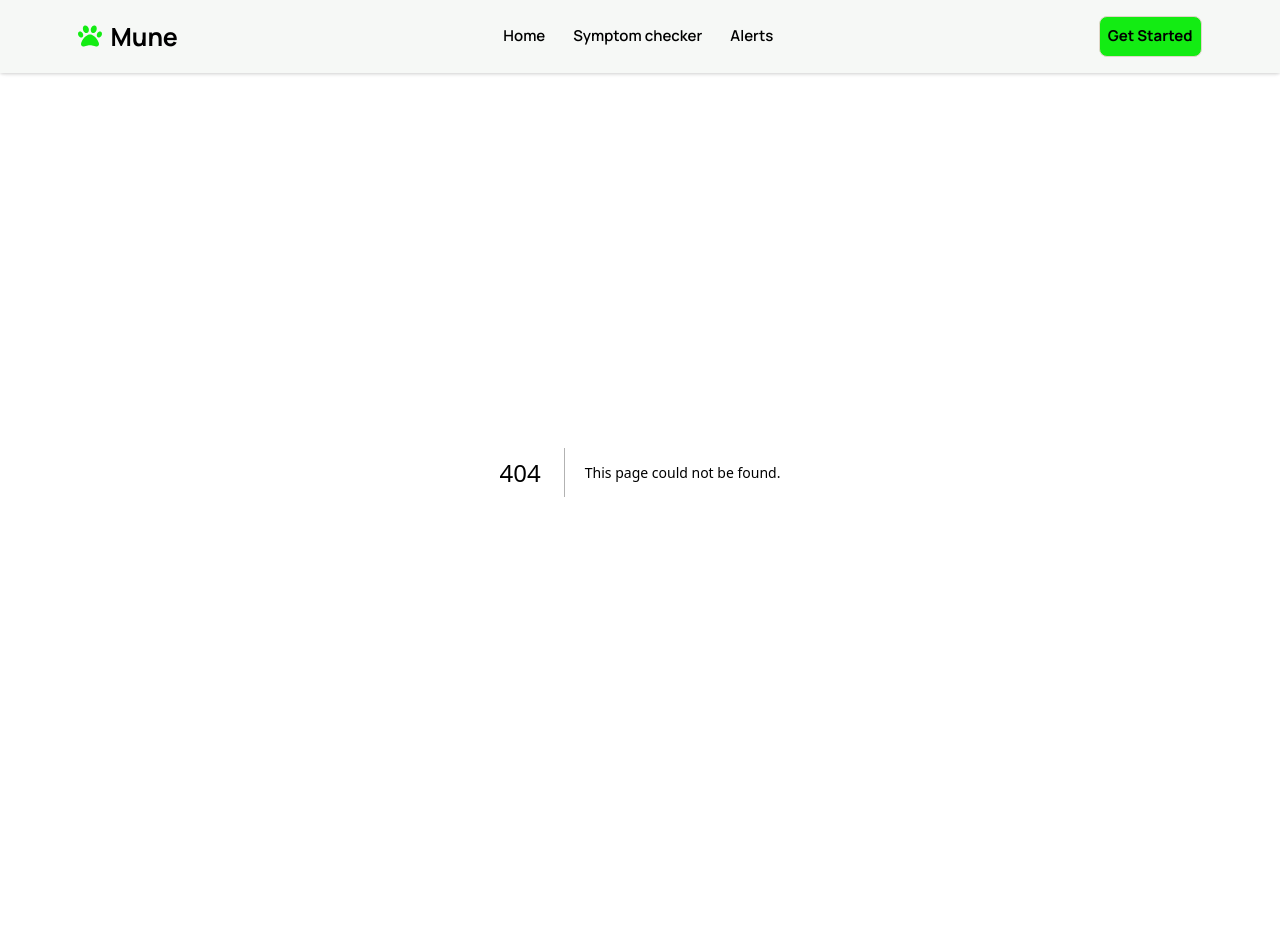
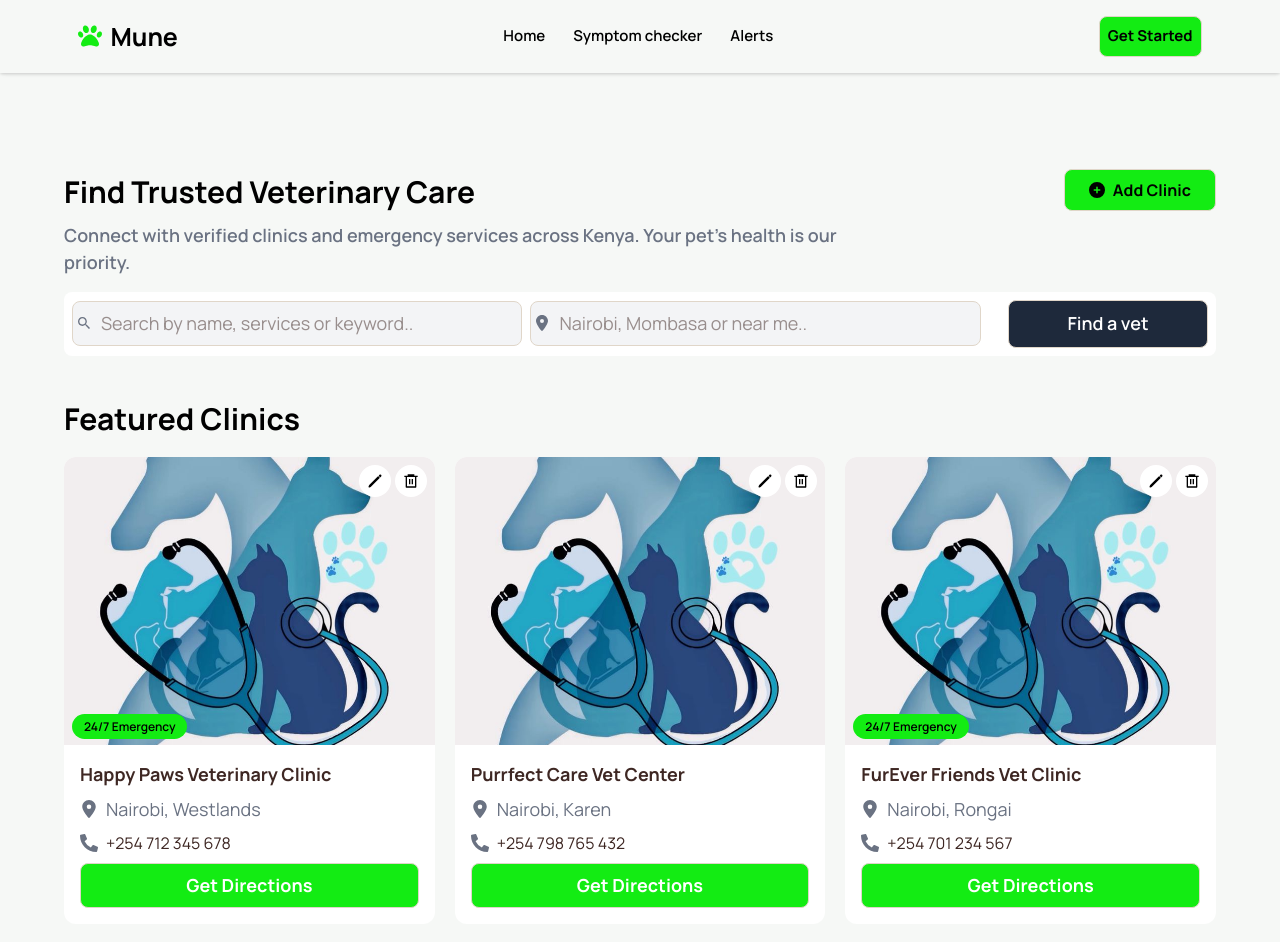
Before and after one commit to Stanlee-Sam/Mune, a Next.js app in the folder frontend/: page /vets in a window 1280 px wide. Before the commit this address had no page. Shown: the top 942 px of the page. Built offline with nearby package versions, Linux system fonts and the light colour scheme.

Commit message:
Vets page frontend complete

```diff
--- a/frontend/app/components/steps.tsx
+++ b/frontend/app/components/steps.tsx
@@ -5,9 +5,9 @@ const Steps = () => {
   return (
 <div className="bg-background-gray w-full flex flex-col items-center justify-center py-16 md:py-24">
       <div className="w-[90%] flex flex-col gap-10 md:gap-20 items-center justify-center">
-        <div className =
-        "flex flex-col gap-2 items-center justify-center">
-          <h3 className="md:text-[30px] text-[20px] text-center font-bold text-black">Simple steps to better pet health</h3>
+        <div className = "flex flex-col gap-2 items-center justify-center">
+          <h3 className="md:text-[30px] text-[20px] text-center font-bold text-black">
+            Simple steps to better pet health</h3>
           <p className="text-gray-500 font-semibold text-[12px] md:text-[18px] text-center">
             We make it easy to monitor your pet's well being in just a few
             clicks, tailored for the busy lifestyle.
--- /dev/null
+++ b/frontend/app/vets/page.tsx
@@ -0,0 +1,171 @@
+import React from "react";
+import vet from "../../public/assets/vet.png";
+import Image from "next/image";
+import { FaCirclePlus, FaLocationDot } from "react-icons/fa6";
+import { FaPhoneAlt } from "react-icons/fa";
+import { IoPencil } from "react-icons/io5";
+import { RiDeleteBin6Line } from "react-icons/ri";
+import { IoMdSearch } from "react-icons/io";
+
+const Vets = () => {
+  const clinics = [
+    {
+      id: "1",
+      img: vet,
+      name: "Happy Paws Veterinary Clinic",
+      location: "Nairobi, Westlands",
+      phone: "+254 712 345 678",
+      emergencyAvailable: true,
+    },
+    {
+      id: "2",
+      img: vet,
+
+      name: "Purrfect Care Vet Center",
+      location: "Nairobi, Karen",
+      phone: "+254 798 765 432",
+      emergencyAvailable: false,
+    },
+    {
+      id: "3",
+      img: vet,
+
+      name: "FurEver Friends Vet Clinic",
+      location: "Nairobi, Rongai",
+      phone: "+254 701 234 567",
+      emergencyAvailable: true,
+    },
+    {
+      id: "4",
+      img: vet,
+
+      name: "Healthy Paws Veterinary Services",
+      location: "Nairobi, Langata",
+      phone: "+254 709 876 543",
+      emergencyAvailable: false,
+    },
+    {
+      id: "5",
+      img: vet,
+
+      name: "Tail Waggers Vet Clinic",
+      location: "Nairobi, Kileleshwa",
+      phone: "+254 711 223 344",
+      emergencyAvailable: true,
+    },
+  ];
+
+  return (
+    <div className="bg-background-gray w-full flex flex-col items-center justify-center py-16 md:py-24">
+      <div className="w-[90%] flex flex-col gap-10">
+        <div className="flex flex-col gap-4 items-center justify-center">
+          <div className="flex flex-col md:flex-row w-full items-start md:justify-between gap-3">
+            <div className="flex flex-col  gap-2 items-start justify-center w-[70%]">
+              <h3 className="md:text-[30px] text-[20px] text-left font-bold text-black">
+                Find Trusted Veterinary Care
+              </h3>
+              <p className="text-gray-500 font-semibold text-[15px] md:text-[18px] text-left">
+                Connect with verified clinics and emergency services across
+                Kenya. Your pet's health is our priority.
+              </p>
+            </div>
+            <button className="flex flex-row gap-2 border bg-primary items-center justify-center py-2 px-2 md:py-2 md:px-6 rounded-lg text-black">
+              <span>
+                <FaCirclePlus />
+              </span>
+              <p className="font-bold "> Add Clinic</p>
+            </button>
+          </div>
+          <div className="bg-white rounded-lg p-2 flex flex-row justify-between items-center w-full">
+            <div className="flex flex-col md:flex-row justify-between items-left gap-2 w-[80%]">
+              <div className="w-full relative">
+                <input
+                  type="text"
+                  placeholder="Search by name, services or keyword.."
+                  className="border p-2 rounded-lg bg-gray-100 w-full text-[15px] md:text-[18px] pl-7"
+                />
+                <span className="absolute top-3.5 left-1 text-gray-500">
+                  <IoMdSearch />
+                </span>
+              </div>
+              <div className="w-full relative">
+                <input
+                  type="text"
+                  placeholder="Nairobi, Mombasa or near me.."
+                  className="border p-2 rounded-lg bg-gray-100 w-full text-[15px] md:text-[18px] pl-7"
+                />
+                <span className="absolute top-3.5 left-1 text-gray-500">
+                  <FaLocationDot />
+                </span>
+              </div>
+            </div>
+            <button className="bg-[#1e293b] text-white border p-2 rounded-lg font-semibold cursor-pointer w-20 md:w-50 h-12  text-[12px] md:text-[18px]">
+              Find a vet
+            </button>
+          </div>
+        </div>
+        <div className="flex flex-col gap-4 items-center justify-center w-full">
+          <div className="flex flex-col items-start w-full">
+            <h2 className="text-[20px] md:text-[30px] font-bold text-black text-left">
+              Featured Clinics
+            </h2>
+          </div>
+          <div className="grid md:grid-cols-3 gap-5 w-full">
+            {clinics.map((clinic) => (
+              <div key={clinic.id} className="bg-white rounded-xl w-full">
+                <div className="relative w-full h-60 md:h-72 rounded-t-xl overflow-hidden">
+                  <Image
+                    src={clinic.img}
+                    alt={clinic.name}
+                    fill
+                    className="object-cover"
+                  />
+                  <div className="flex flex-row gap-1 absolute top-2 right-2 z-10">
+                    <span className="p-2 bg-white rounded-full cursor-pointer hover:bg-black text-black hover:text-white">
+                      <IoPencil />
+                    </span>
+                    <span className="p-2 bg-white rounded-full cursor-pointer hover:bg-black text-black hover:text-white">
+                      <RiDeleteBin6Line />
+                    </span>
+                  </div>
+                  <p className="absolute bottom-2 left-2 z-10">
+                    {clinic.emergencyAvailable && (
+                      <span className="bg-primary text-black text-xs font-semibold px-3 py-1 rounded-full">
+                        24/7 Emergency
+                      </span>
+                    )}
+                  </p>
+                </div>
+
+                <div className="flex flex-col gap-2 p-4">
+                  <h2 className="text-[15px] md:text-[18px] font-bold">
+                    {clinic.name}
+                  </h2>
+                  <div className="flex flex-row gap-2 items-center justify-start">
+                    <span className="text-[15px] md:text-[18px] text-gray-500">
+                      <FaLocationDot />
+                    </span>
+                    <p className="text-[15px] md:text-[18px] text-gray-500">
+                      {clinic.location}
+                    </p>
+                  </div>
+                  <div className="flex flex-row gap-2 items-center justify-start">
+                    <span className="text-[15px] md:text-[18px] text-gray-500">
+                      <FaPhoneAlt />
+                    </span>
+                    <p>{clinic.phone}</p>
+                  </div>
+                  <button className="bg-primary text-white border p-2 rounded-lg font-bold cursor-pointer w-full text-[15px] md:text-[18px]">
+                    Get Directions
+                  </button>
+                </div>
+              </div>
+            ))}
+          </div>
+        </div>
+      </div>
+    </div>
+  );
+};
+
+export default Vets;
--- a/frontend/lib/constants.ts
+++ b/frontend/lib/constants.ts
@@ -15,6 +15,7 @@ import { AiFillStop } from "react-icons/ai";
 import { FaPhoneAlt } from "react-icons/fa";
 import { IoIosWarning } from "react-icons/io";
 import { TiTick } from "react-icons/ti";
+
 
 export const steps = [
   {
```
Also changed, not shown: frontend/public/assets/vet.png (added), 1 other file (tests, documents, lock files or other folders).
